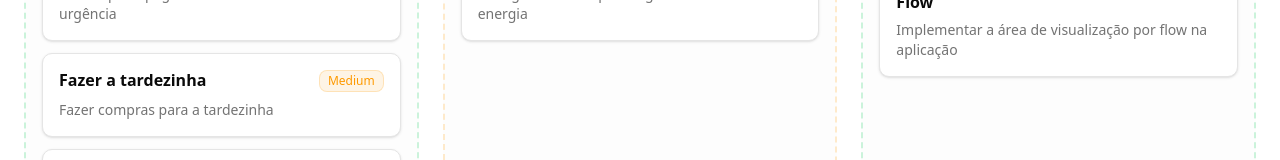
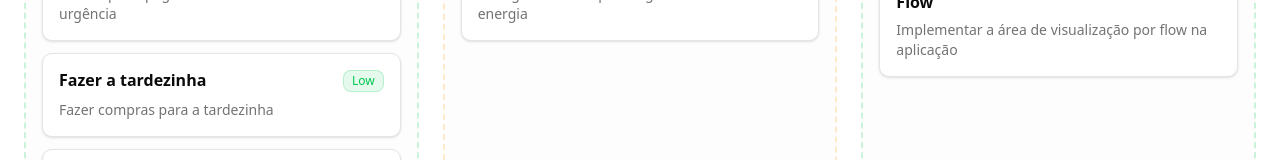
Before and after one commit to epifaniofrancisco/mountain-task-manager, a React (Vite) app: page /tasks in a window 1280 px wide. Shown: the part 468-628 px from the top of the page. Built offline with nearby package versions, Linux system fonts and the light colour scheme.

Commit message:
feat: add priority constants and update task mock data

```diff
--- a/src/components/kanban/TaskCard.tsx
+++ b/src/components/kanban/TaskCard.tsx
@@ -1,3 +1,4 @@
+import { PRIORITY_COLORS, PRIORITY_LABELS } from "@/constants";
 import type { Task } from "@/lib/types";
 import { cn } from "@/lib/utils";
 
@@ -5,18 +6,6 @@ interface TaskCardProps {
 	task: Task;
 	isDragging?: boolean;
 }
-
-const priorityColors = {
-	low: "bg-green-500/10 text-green-500 border-green-500/20",
-	medium: "bg-amber-500/10 text-amber-500 border-amber-500/20",
-	high: "bg-red-500/10 text-red-500 border-red-500/20",
-};
-
-const priorityLabels = {
-	low: "Low",
-	medium: "Medium",
-	high: "High",
-};
 
 export function TaskCard({ task, isDragging }: TaskCardProps) {
 	return (
@@ -33,10 +22,10 @@ export function TaskCard({ task, isDragging }: TaskCardProps) {
 				<span
 					className={cn(
 						"px-2 py-0.5 rounded-md text-xs font-medium border whitespace-nowrap",
-						priorityColors[task.priority]
+						PRIORITY_COLORS[task.priority]
 					)}
 				>
-					{priorityLabels[task.priority]}
+					{PRIORITY_LABELS[task.priority]}
 				</span>
 			</div>
 			{task.description && (
--- /dev/null
+++ b/src/constants/index.ts
@@ -0,0 +1,19 @@
+import type { TaskPriority, TaskStatus } from "@/lib/types";
+
+export const PRIORITY_COLORS: Record<TaskPriority, string> = {
+	low: "bg-green-500/10 text-green-500 border-green-500/20",
+	medium: "bg-amber-500/10 text-amber-500 border-amber-500/20",
+	high: "bg-red-500/10 text-red-500 border-red-500/20",
+};
+
+export const PRIORITY_LABELS: Record<TaskPriority, string> = {
+	low: "Low",
+	medium: "Medium",
+	high: "High",
+};
+
+export const STATUS_LABELS: Record<TaskStatus, string> = {
+	todo: "To Do",
+	"in-progress": "In Progress",
+	done: "Done",
+};
--- a/src/data/mockData.ts
+++ b/src/data/mockData.ts
@@ -63,8 +63,8 @@ export const mockTasks: Task[] = [
 		title: "Fazer a tardezinha",
 		description: "Fazer compras para a tardezinha",
 		status: "todo",
-		priority: "medium",
-		dependencies: ["4"],
+		priority: "low",
+		dependencies: [],
 		position: { x: 400, y: 500 },
 	},
 	{
@@ -73,7 +73,7 @@ export const mockTasks: Task[] = [
 		description: "Agendar consulta médica de rotina",
 		status: "todo",
 		priority: "high",
-		dependencies: ["7"],
+		dependencies: [],
 		position: { x: 700, y: 500 },
 	},
 ];
```
